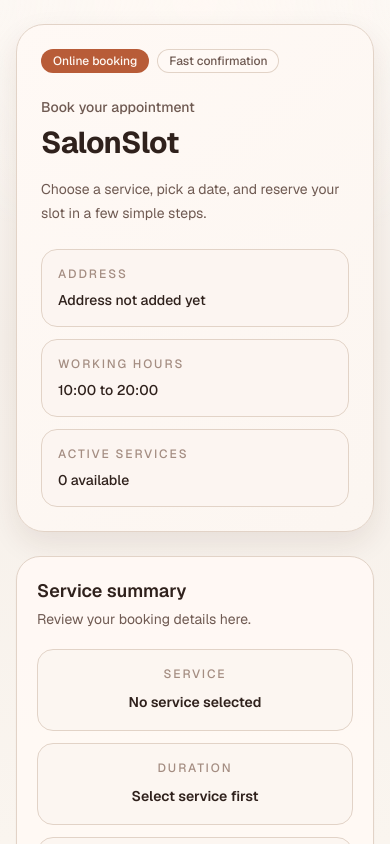
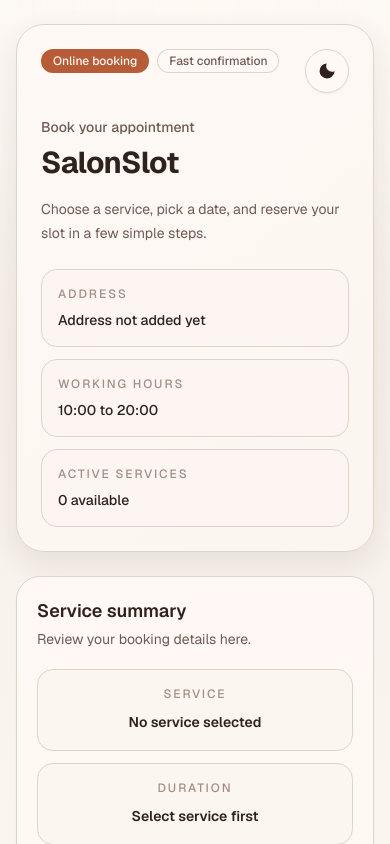
Before and after one commit to akshat1602/styleslot, a Next.js app: page / in a window 390 px wide. Shown: the top 844 px of the page. Built offline with nearby package versions, Linux system fonts and the light colour scheme; no server answers; the database is empty.

Commit message:
feat: finalize stable booking page UI

```diff
--- a/src/app/globals.css
+++ b/src/app/globals.css
@@ -35,6 +35,36 @@
   --radius-xl: 2rem;
 }
 
+[data-theme="dark"] {
+  --background: #171311;
+  --foreground: #f3e8df;
+
+  --surface: #211b18;
+  --surface-muted: #2a221f;
+  --surface-soft: #332925;
+
+  --border: #3f312b;
+  --border-strong: #5a463d;
+
+  --text: #f3e8df;
+  --text-muted: #c4ada1;
+  --text-soft: #8d7468;
+
+  --primary: #d07a55;
+  --primary-hover: #b96643;
+  --primary-foreground: #fff8f3;
+
+  --success: #8eb287;
+  --success-soft: rgba(142, 178, 135, 0.16);
+
+  --danger: #d58880;
+  --danger-soft: rgba(213, 136, 128, 0.16);
+
+  --shadow-sm: 0 1px 2px rgba(0, 0, 0, 0.24);
+  --shadow-md: 0 14px 34px rgba(0, 0, 0, 0.32);
+  --shadow-lg: 0 24px 60px rgba(0, 0, 0, 0.42);
+}
+
 @theme inline {
   --color-background: var(--background);
   --color-foreground: var(--foreground);
@@ -59,8 +89,19 @@ body {
   font-family: var(--font-geist-sans), Arial, Helvetica, sans-serif;
 }
 
+[data-theme="dark"] body {
+  background:
+    radial-gradient(circle at top, rgba(208, 122, 85, 0.08), transparent 30%),
+    linear-gradient(to bottom, #1b1614, #171311 42%, #120f0d);
+}
+
 ::selection {
   background: rgba(184, 92, 56, 0.18);
+  color: var(--text);
+}
+
+[data-theme="dark"] ::selection {
+  background: rgba(208, 122, 85, 0.28);
   color: var(--text);
 }
 
@@ -98,6 +139,10 @@ textarea::placeholder {
   box-shadow: 0 0 0 4px rgba(184, 92, 56, 0.14);
 }
 
+[data-theme="dark"] :focus-visible {
+  box-shadow: 0 0 0 4px rgba(208, 122, 85, 0.2);
+}
+
 .ui-shell {
   min-height: 100vh;
   color: var(--text);
@@ -118,6 +163,14 @@ textarea::placeholder {
   @apply rounded-[28px];
 }
 
+[data-theme="dark"] .ui-hero-card {
+  background: linear-gradient(
+    135deg,
+    rgba(33, 27, 24, 0.98),
+    rgba(42, 34, 31, 0.96)
+  );
+}
+
 .ui-card {
   background: rgba(255, 249, 245, 0.96);
   border: 1px solid var(--border);
@@ -125,10 +178,18 @@ textarea::placeholder {
   @apply rounded-3xl;
 }
 
+[data-theme="dark"] .ui-card {
+  background: rgba(33, 27, 24, 0.94);
+}
+
 .ui-card-soft {
   background: rgba(252, 246, 241, 0.92);
   border: 1px solid var(--border);
   @apply rounded-2xl;
+}
+
+[data-theme="dark"] .ui-card-soft {
+  background: rgba(42, 34, 31, 0.9);
 }
 
 .ui-section-title {
@@ -154,8 +215,17 @@ textarea::placeholder {
   @apply w-full rounded-2xl px-4 py-3.5 text-sm outline-none;
 }
 
+[data-theme="dark"] .ui-input {
+  background: rgba(26, 22, 20, 0.95);
+  box-shadow: inset 0 1px 2px rgba(255, 255, 255, 0.02);
+}
+
 .ui-input:hover {
   border-color: #c8ae9a;
+}
+
+[data-theme="dark"] .ui-input:hover {
+  border-color: #7a5d50;
 }
 
 .ui-input:focus {
@@ -163,6 +233,12 @@ textarea::placeholder {
   box-shadow:
     0 0 0 4px rgba(184, 92, 56, 0.14),
     inset 0 1px 2px rgba(61, 37, 24, 0.03);
+}
+
+[data-theme="dark"] .ui-input:focus {
+  box-shadow:
+    0 0 0 4px rgba(208, 122, 85, 0.18),
+    inset 0 1px 2px rgba(255, 255, 255, 0.02);
 }
 
 .ui-btn {
@@ -185,8 +261,16 @@ textarea::placeholder {
   border: 1px solid var(--border-strong);
 }
 
+[data-theme="dark"] .ui-btn-secondary {
+  background: rgba(42, 34, 31, 0.96);
+}
+
 .ui-btn-secondary:hover {
   background: #f8efe8;
+}
+
+[data-theme="dark"] .ui-btn-secondary:hover {
+  background: #332925;
 }
 
 .ui-btn-ghost {
@@ -195,6 +279,10 @@ textarea::placeholder {
 
 .ui-btn-ghost:hover {
   background: rgba(184, 92, 56, 0.06);
+}
+
+[data-theme="dark"] .ui-btn-ghost:hover {
+  background: rgba(208, 122, 85, 0.1);
 }
 
 .ui-pill {
@@ -218,6 +306,10 @@ textarea::placeholder {
   @apply rounded-3xl p-5;
 }
 
+[data-theme="dark"] .ui-stat-card {
+  background: linear-gradient(180deg, #241d1a, #1d1715);
+}
+
 .ui-divider {
   border-color: var(--border);
 }
--- a/src/app/layout.tsx
+++ b/src/app/layout.tsx
@@ -17,6 +17,23 @@ export const metadata: Metadata = {
   description: "Salon appointment booking and dashboard",
 };
 
+const themeScript = `
+  (function () {
+    try {
+      var storedTheme = localStorage.getItem("theme");
+      var systemPrefersDark = window.matchMedia("(prefers-color-scheme: dark)").matches;
+      var theme =
+        storedTheme === "dark" || storedTheme === "light"
+          ? storedTheme
+          : systemPrefersDark
+            ? "dark"
+            : "light";
+
+      document.documentElement.setAttribute("data-theme", theme);
+    } catch (e) {}
+  })();
+`;
+
 export default function RootLayout({
   children,
 }: Readonly<{
@@ -25,9 +42,15 @@ export default function RootLayout({
   return (
     <html
       lang="en"
+      suppressHydrationWarning
       className={`${geistSans.variable} ${geistMono.variable} h-full antialiased`}
     >
-      <body className="min-h-full">{children}</body>
+      <head>
+        <script dangerouslySetInnerHTML={{ __html: themeScript }} />
+      </head>
+      <body className="min-h-full bg-[var(--background)] text-[var(--text)]">
+        {children}
+      </body>
     </html>
   );
 }
--- a/src/components/booking-form.tsx
+++ b/src/components/booking-form.tsx
@@ -6,6 +6,7 @@ import {
   type CreateAppointmentState,
 } from "@/app/actions/create-appointment";
 import { useRouter } from "next/navigation";
+import ThemeToggle from "@/components/theme-toggle";
 
 type ServiceItem = {
   id: string;
@@ -101,8 +102,18 @@ export default function BookingForm({
   }, [currentStep]);
 
   const progressPercent = useMemo(() => {
-    return currentStep * 20;
-  }, [currentStep]);
+    if (!selectedServiceId) return 0;
+    if (!selectedDate) return 25;
+    if (!selectedSlot) return 50;
+    if (!customerName.trim() || !customerPhone.trim()) return 75;
+    return 100;
+  }, [
+    selectedServiceId,
+    selectedDate,
+    selectedSlot,
+    customerName,
+    customerPhone,
+  ]);
 
   const serviceError = state.fieldErrors?.serviceId?.[0];
   const dateError = state.fieldErrors?.appointmentDate?.[0];
@@ -185,9 +196,8 @@ export default function BookingForm({
         <div className="grid gap-6 lg:grid-cols-[0.9fr_1.1fr] lg:items-start xl:grid-cols-[0.88fr_1.12fr]">
           <div className="space-y-6">
             <div className="ui-hero-card overflow-hidden p-6 sm:p-8">
-              <div className="flex flex-col gap-6">
-                <div className="flex items-start gap-4">
-                  <div className="flex flex-wrap items-center gap-2">
+              <div className="flex items-start justify-between gap-3">
+                <div className="flex flex-wrap items-center gap-2 pr-3">
                   <span
                     className="ui-pill"
                     style={{
@@ -208,9 +218,13 @@ export default function BookingForm({
                     Fast confirmation
                   </span>
                 </div>
+
+                <div className="shrink-0 self-start">
+                  <ThemeToggle />
+                </div>
               </div>
 
-                <div>
+              <div className="mt-6">
                 <p
                   className="text-sm font-medium"
                   style={{ color: "var(--text-muted)" }}
@@ -232,7 +246,7 @@ export default function BookingForm({
                 </p>
               </div>
 
-                <div className="grid gap-3 sm:grid-cols-3">
+              <div className="mt-6 grid gap-3 sm:grid-cols-3">
                 <div className="ui-card-soft p-4">
                   <p
                     className="text-xs font-medium uppercase tracking-[0.16em]"
@@ -276,7 +290,6 @@ export default function BookingForm({
                   >
                     {services.length} available
                   </p>
-                  </div>
                 </div>
               </div>
             </div>
@@ -361,9 +374,7 @@ export default function BookingForm({
                     className="mt-2 text-base font-bold leading-6"
                     style={{ color: "var(--text)" }}
                   >
-                    {selectedService
-                      ? `₹${selectedService.price}`
-                      : "Not selected"}
+                    {selectedService ? `₹${selectedService.price}` : "Not selected"}
                   </p>
                 </div>
 
@@ -611,9 +622,7 @@ export default function BookingForm({
                     onChange={(e) => setSelectedServiceId(e.target.value)}
                     className="ui-input"
                     aria-invalid={serviceError ? "true" : "false"}
-                    aria-describedby={
-                      serviceError ? "service-error" : undefined
-                    }
+                    aria-describedby={serviceError ? "service-error" : undefined}
                   >
                     <option value="">Choose a service</option>
                     {services.map((service) => (
--- /dev/null
+++ b/src/components/theme-toggle.tsx
@@ -0,0 +1,77 @@
+"use client";
+
+import { useEffect, useState } from "react";
+
+export default function ThemeToggle() {
+  const [theme, setTheme] = useState<"light" | "dark">("light");
+  const [mounted, setMounted] = useState(false);
+
+  useEffect(() => {
+    const root = document.documentElement;
+    const currentTheme =
+      root.getAttribute("data-theme") === "dark" ? "dark" : "light";
+
+    setTheme(currentTheme);
+    setMounted(true);
+  }, []);
+
+  const toggleTheme = () => {
+    const root = document.documentElement;
+    const nextTheme = theme === "dark" ? "light" : "dark";
+
+    root.setAttribute("data-theme", nextTheme);
+    window.localStorage.setItem("theme", nextTheme);
+    setTheme(nextTheme);
+  };
+
+  const isDark = theme === "dark";
+
+  return (
+    <button
+      type="button"
+      onClick={toggleTheme}
+      className="flex h-11 w-11 items-center justify-center rounded-full border transition"
+      aria-label={`Switch to ${isDark ? "light" : "dark"} mode`}
+      title={`Switch to ${isDark ? "light" : "dark"} mode`}
+      style={{
+        borderColor: "var(--border)",
+        background: "var(--surface)",
+        color: "var(--text)",
+        boxShadow: "var(--shadow-sm)",
+        opacity: mounted ? 1 : 0.92,
+      }}
+    >
+      {isDark ? (
+        <svg
+          viewBox="0 0 24 24"
+          className="h-5 w-5"
+          fill="none"
+          stroke="currentColor"
+          strokeWidth="1.9"
+          strokeLinecap="round"
+          strokeLinejoin="round"
+          aria-hidden="true"
+        >
+          <circle cx="12" cy="12" r="4.5" />
+          <path d="M12 2.75v2.1" />
+          <path d="M12 19.15v2.1" />
+          <path d="M4.75 4.75l1.45 1.45" />
+          <path d="M17.8 17.8l1.45 1.45" />
+          <path d="M2.75 12h2.1" />
+          <path d="M19.15 12h2.1" />
+          <path d="M4.75 19.25l1.45-1.45" />
+          <path d="M17.8 6.2l1.45-1.45" />
+        </svg>
+      ) : (
+        <svg
+          viewBox="0 0 24 24"
+          className="h-5 w-5"
+          fill="currentColor"
+          aria-hidden="true"
+        >
+          <path d="M21 12.79A9 9 0 1 1 11.21 3c.31 0 .46.38.24.6A7 7 0 0 0 20.4 12.55c.22-.22.6-.07.6.24Z" />
+        </svg>
+      )}
+    </button>
+  );
+}
```
Lines whose indentation alone changed are shown as unchanged.
